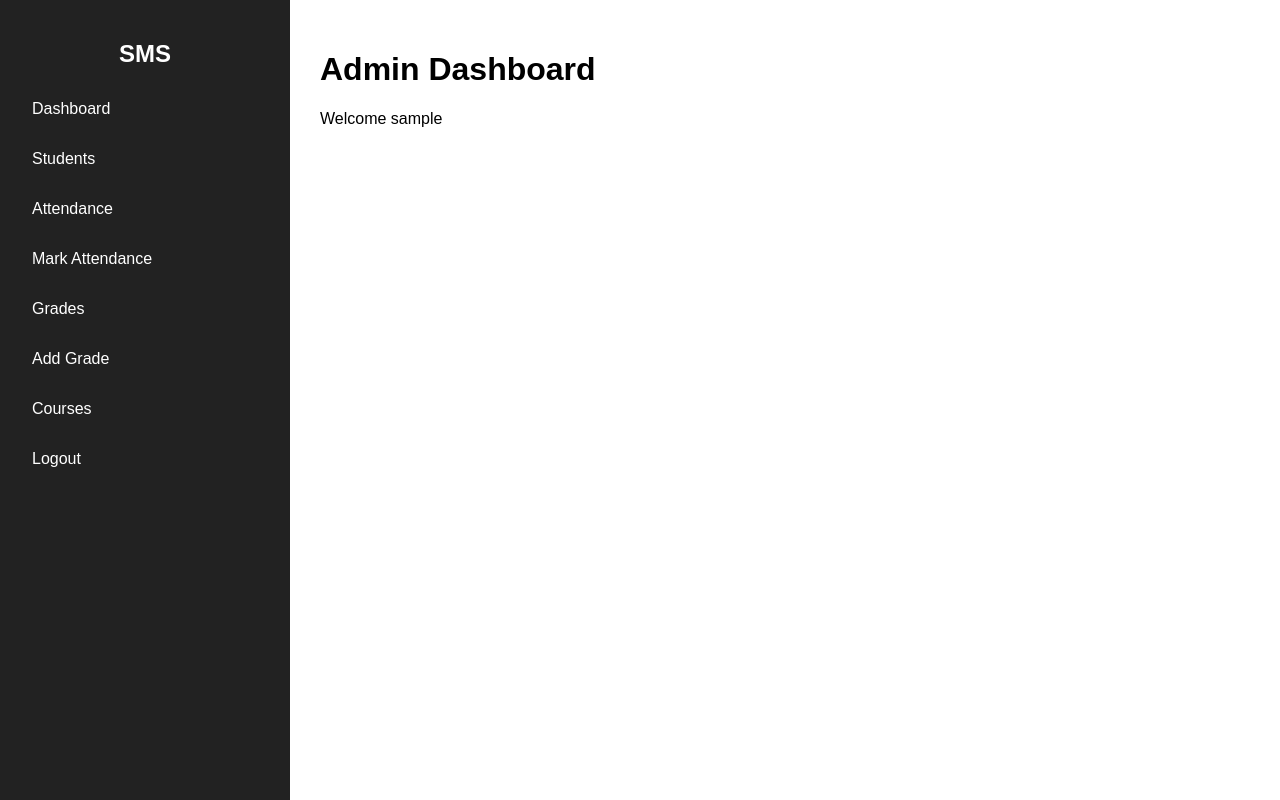
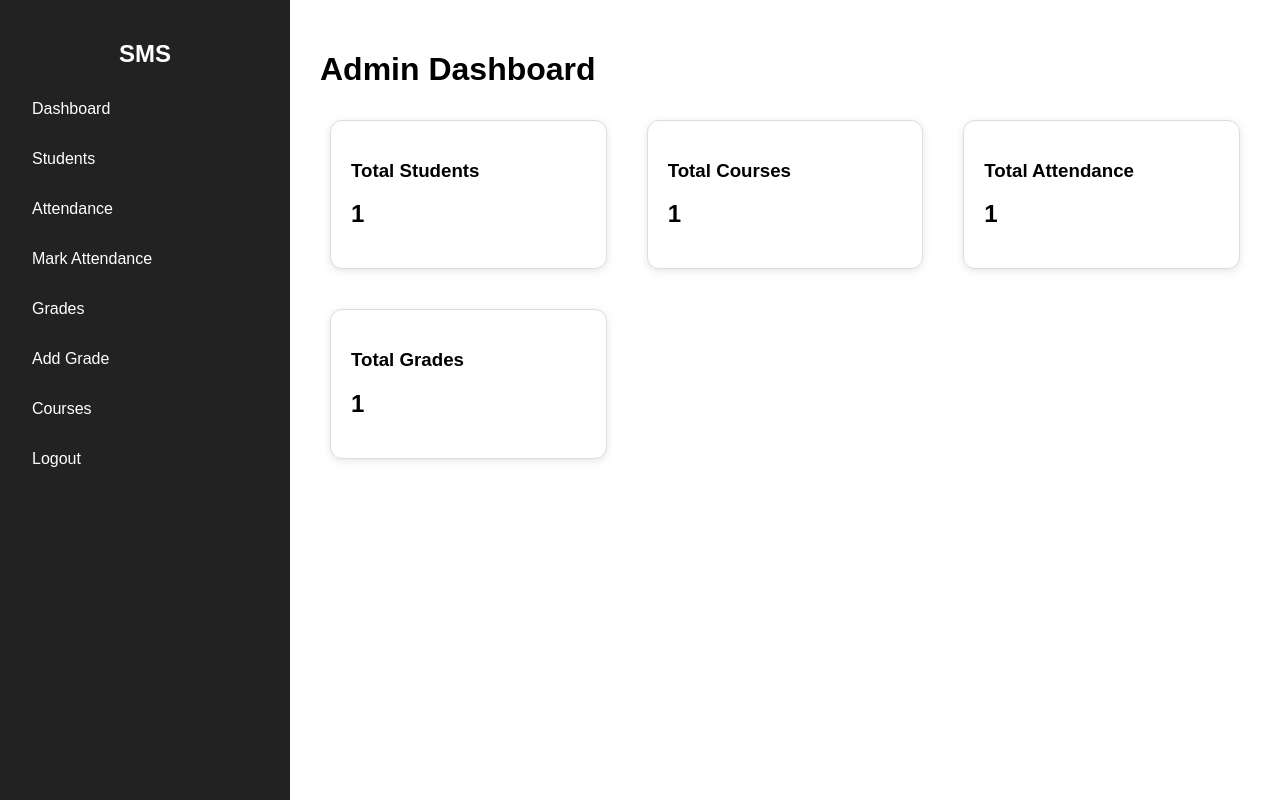
Before and after one commit to BeebekTM/Student_Management_System, a Django app: page /dashboard/ in a window 1280 px wide. Run offline with Django 5.2, Linux system fonts and the light colour scheme; a user stored in the database is signed in; tables that the repository leaves empty hold one stand-in row (values such as "Sample post").

Commit message:
feat: add dashboard analytics and statistics cards

```diff
--- a/accounts/views.py
+++ b/accounts/views.py
@@ -2,6 +2,9 @@ from django.shortcuts import render, redirect
 from django.contrib.auth import authenticate, login, logout
 from django.contrib.auth.decorators import login_required
 from students.models import Student
+from courses.models import Course
+from attendance.models import Attendance
+from grades.models import Grade
 
 
 def user_login(request):
@@ -28,14 +31,22 @@ def user_login(request):
 def dashboard(request):
 
     student_count = Student.objects.count()
+    course_count = Course.objects.count()
+    attendance_count = Attendance.objects.count()
+    grade_count = Grade.objects.count()
+
+    context = {
+        "student_count": student_count,
+        "course_count": course_count,
+        "attendance_count": attendance_count,
+        "grade_count": grade_count,
+    }
 
     if request.user.role == "admin":
         return render(
             request,
             "accounts/admin_dashboard.html",
-            {
-                "student_count": student_count
-            }
+            context
         )
 
     elif request.user.role == "teacher":
--- a/static/css/style.css
+++ b/static/css/style.css
@@ -42,3 +42,20 @@ body{
     margin:10px;
     border-radius:10px;
 }
+
+.dashboard-grid{
+    display:grid;
+    grid-template-columns:repeat(auto-fit,minmax(250px,1fr));
+    gap:20px;
+}
+
+.card{
+    padding:20px;
+    border-radius:12px;
+    box-shadow:0 2px 8px rgba(0,0,0,0.1);
+    background:white;
+}
+
+.card h2{
+    margin-top:10px;
+}
--- a/templates/accounts/admin_dashboard.html
+++ b/templates/accounts/admin_dashboard.html
@@ -4,8 +4,28 @@
 
 <h1>Admin Dashboard</h1>
 
-<p>
-Welcome {{ request.user.username }}
-</p>
+<div class="dashboard-grid">
+
+    <div class="card">
+        <h3>Total Students</h3>
+        <h2>{{ student_count }}</h2>
+    </div>
+
+    <div class="card">
+        <h3>Total Courses</h3>
+        <h2>{{ course_count }}</h2>
+    </div>
+
+    <div class="card">
+        <h3>Total Attendance</h3>
+        <h2>{{ attendance_count }}</h2>
+    </div>
+
+    <div class="card">
+        <h3>Total Grades</h3>
+        <h2>{{ grade_count }}</h2>
+    </div>
+
+</div>
 
 {% endblock %}
```
